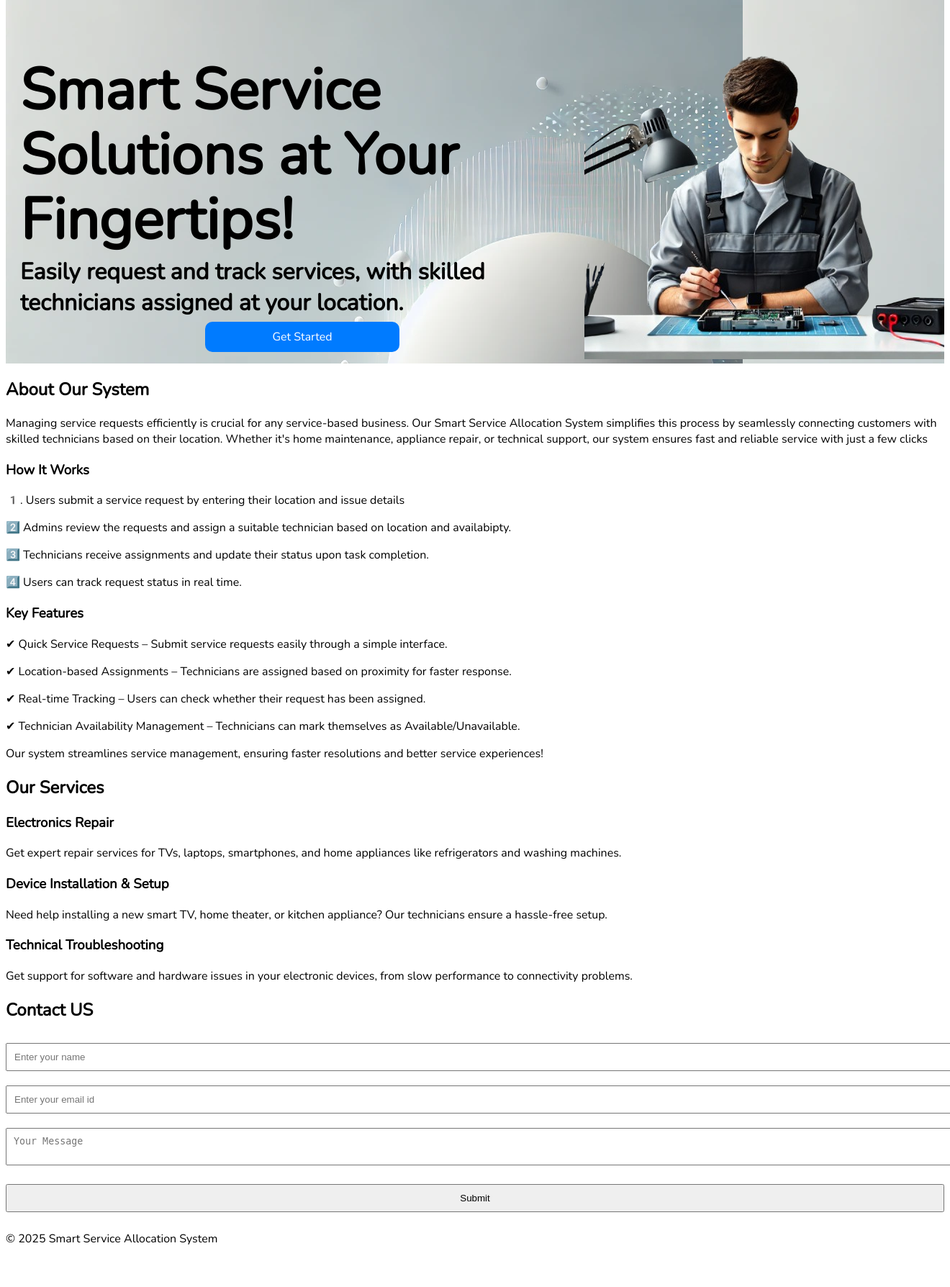
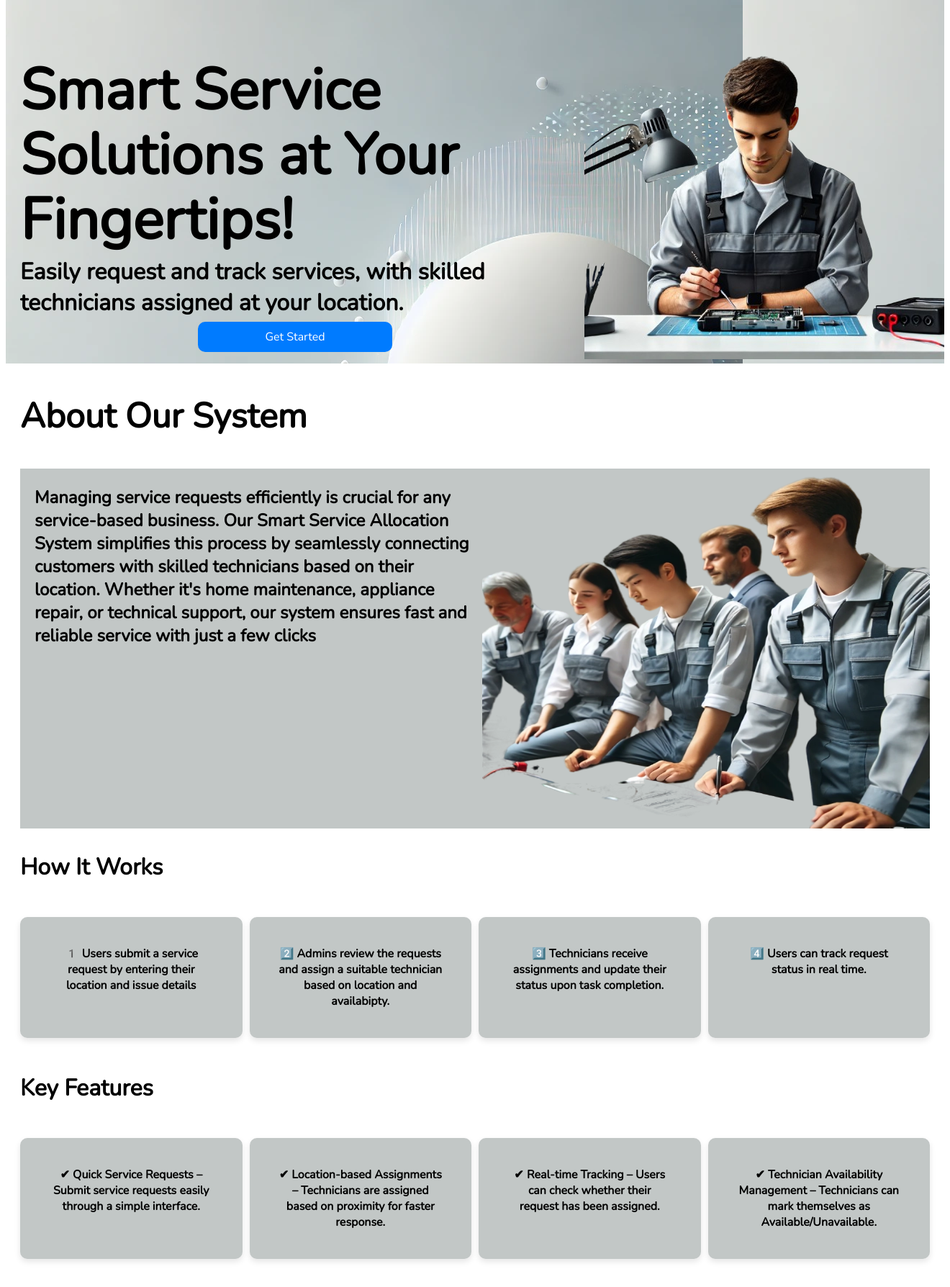
Before and after one commit to eesa-ma/smart-sevice-allocation-system, a PHP site: page / in a window 1320 px wide; the page is wider, and only the part inside the window is pictured. Shown: the part 92-1880 px from the top of that part at 72% size. Before the commit the page ends 1821 px from the top of that part, so only its background shows below. Run offline with PHP 8.4, Linux system fonts and the light colour scheme.

Commit message:
added more design

```diff
--- a/public/css/index.css
+++ b/public/css/index.css
@@ -30,7 +30,7 @@ nav ul li a {
 }
 
 nav ul li a:hover {
-    color:rgb(97, 89, 89);
+    color:#C2C7C6;
 }
 
 .hero {
@@ -40,6 +40,7 @@ nav ul li a:hover {
 
 #hero-text {
     margin-left: 20px ;
+    margin-right: 20px;
     display: flex;
     flex-direction: column;
     justify-content:center ;
@@ -56,3 +57,69 @@ nav ul li a:hover {
         margin-bottom: 5px;
     }
 }
+
+#about-section {
+    margin-left: 20px;
+    margin-right: 20px;
+    h2 {
+        font-size: 3rem;
+    }
+    h3 {
+        font-size: 2rem;
+    }
+    #about {
+        background-color:#C2C7C6 ;
+        display: flex;
+        align-items:flex-start;
+        justify-content:center;
+        p {
+            width:50%;
+            font-size: 1.5rem;
+            font-weight: bold;
+            margin-left: 20px;
+
+        }
+        img {
+            height: 500px;
+            width: 50%;
+        }
+    }
+    #works {
+        display: flex;
+        gap: 10px;
+        p {
+            font-weight: bold;
+            background:  #C2C7C6;
+            padding: 40px;
+            border-radius: 10px;
+            box-shadow: 0 4px 8px rgba(0,0,0,0.1);
+            width: 250px;
+            text-align: center;
+
+        }
+    }
+    #features {
+        display: flex;
+        gap: 10px;
+        p {
+            font-weight: bold;
+            background:  #C2C7C6;
+            padding: 40px;
+            border-radius: 10px;
+            box-shadow: 0 4px 8px rgba(0,0,0,0.1);
+            width: 250px;
+            text-align: center;
+
+        }
+    }
+}
+
+#services {
+    h2 {
+        font-size: 3rem;
+    }
+    h3 {
+        font-size: 2rem;
+    }
+
+}
--- a/public/index.html
+++ b/public/index.html
@@ -37,20 +37,27 @@
      </section>
 
      <!-- About Section -->
-    <section id="about">
+    <section id="about-section">
         <h2>About Our System</h2>
+        <div id="about">
             <p>Managing service requests efficiently is crucial for any service-based business. Our Smart Service Allocation System simplifies this process by seamlessly connecting customers with skilled technicians based on their location. Whether it's home maintenance, appliance repair, or technical support, our system ensures fast and reliable service with just a few clicks</p>
+            <img src="/public/images/about-img.webp" alt="">
+        </div>
         <h3>How It Works</h3>
-        <p>1️. Users submit a service request by entering their location and issue details</p>
+        <div id="works">
+            <p>1️ Users submit a service request by entering their location and issue details</p>
             <p>2️⃣ Admins review the requests and assign a suitable technician based on location and availabipty.</p>
             <p>3️⃣ Technicians receive assignments and update their status upon task completion.</p>
             <p>4️⃣ Users can track request status in real time.</p>
+        </div>
         <h3>Key Features</h3>
+        <div id="features">
             <p>✔ Quick Service Requests – Submit service requests easily through a simple interface.</p>
             <p>✔ Location-based Assignments – Technicians are assigned based on proximity for faster response.</p>
             <p>✔ Real-time Tracking – Users can check whether their request has been assigned.</p>
             <p>✔ Technician Availability Management – Technicians can mark themselves as Available/Unavailable.</p>
-        <p> Our system streamlines service management, ensuring faster resolutions and better service experiences! </p>
+            <!-- <p> Our system streamlines service management, ensuring faster resolutions and better service experiences! </p> -->
+        </div>
     </section>
 
     <section id="services">
```
Also changed, not shown: public/images/about-img.webp (added), public/images/technician1.png (deleted). Lines whose indentation alone changed are shown as unchanged.
